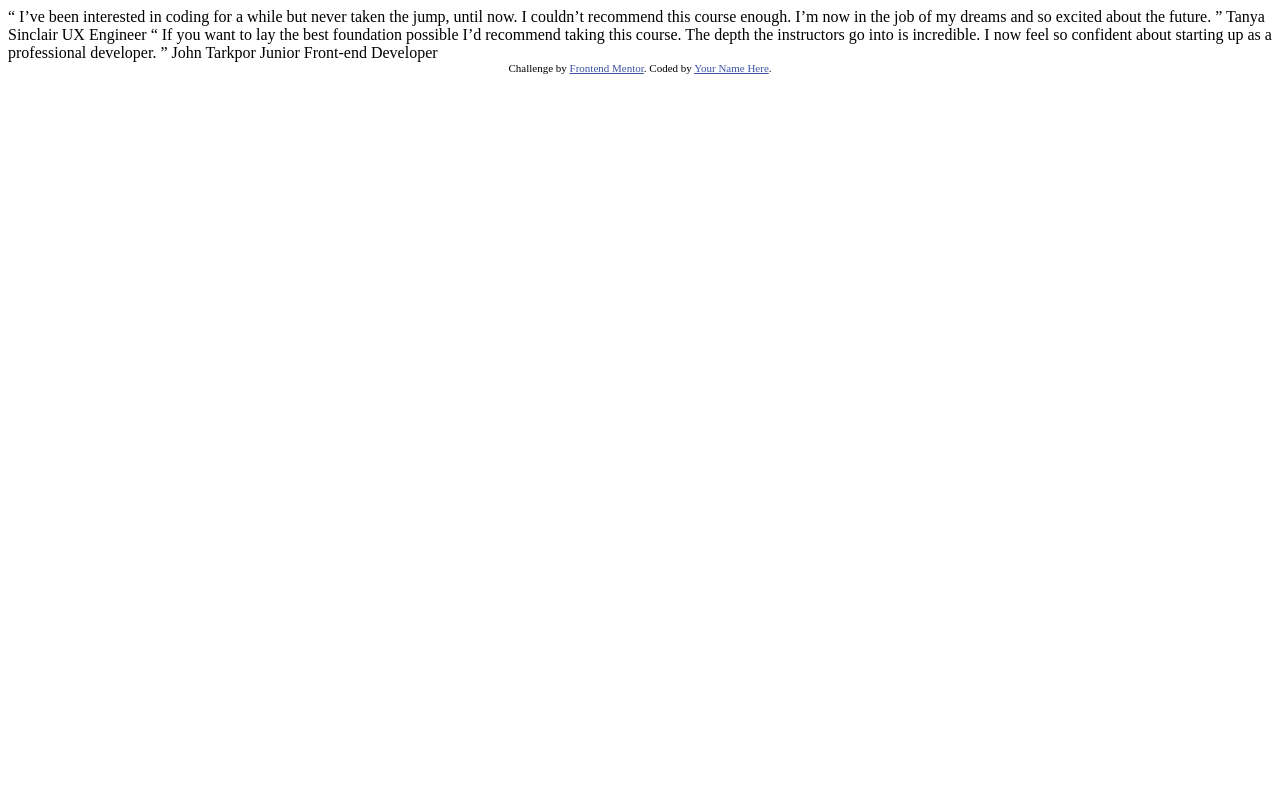
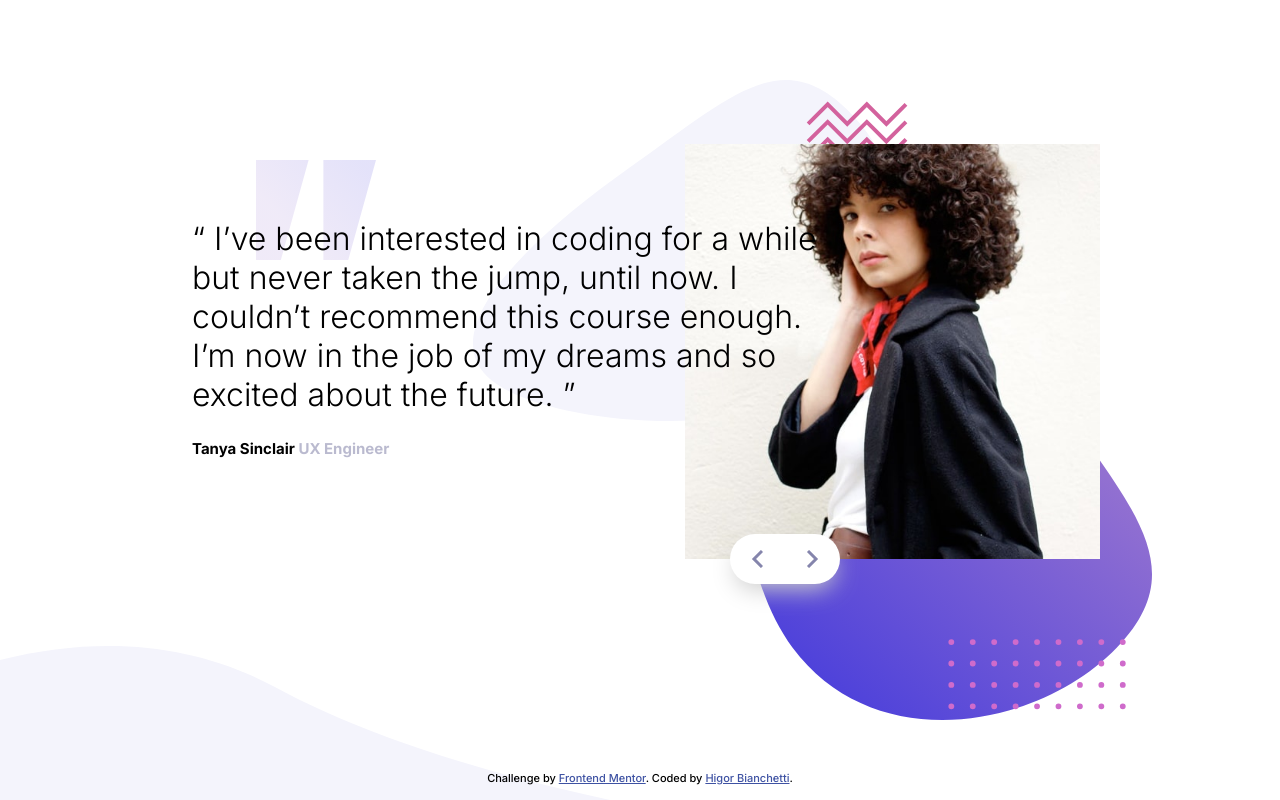
Before and after one commit to higor-bianchetti/coding-bootcamp-testimonials-slider, a plain HTML site: page index.html in a window 1280 px wide. Drawn offline with Linux system fonts and the light colour scheme.

Commit message:
Developing the page

```diff
--- a/index.html
+++ b/index.html
@@ -1,38 +1,52 @@
 <!DOCTYPE html>
 <html lang="en">
+
 <head>
   <meta charset="UTF-8">
-  <meta name="viewport" content="width=device-width, initial-scale=1.0"> <!-- displays site properly based on user's device -->
+  <meta name="viewport" content="width=device-width, initial-scale=1.0">
+  <!-- displays site properly based on user's device -->
 
   <link rel="icon" type="image/png" sizes="32x32" href="./images/favicon-32x32.png">
+  <link href="https://fonts.googleapis.com/css2?family=Inter:wght@300;500;700&display=swap" rel="stylesheet">
+  <link rel="stylesheet" href="./style.css">
+  <title>Frontend Mentor | Coding Bootcamp Testimonials Slider</title>
+</head>
 
-  <title>Frontend Mentor | Coding Bootcamp Testimonials Slider</title>
-
-  <!-- Feel free to remove these styles or customise in your own stylesheet 👍 -->
-  <style>
-    .attribution { font-size: 11px; text-align: center; }
-    .attribution a { color: hsl(228, 45%, 44%); }
-  </style>
-</head>
 <body>
-
-  “ I’ve been interested in coding for a while but never taken the jump, until now.
-  I couldn’t recommend this course enough. I’m now in the job of my dreams and so
-  excited about the future. ”
-
-  Tanya Sinclair
-  UX Engineer
-
-  “ If you want to lay the best foundation possible I’d recommend taking this course.
-  The depth the instructors go into is incredible. I now feel so confident about
-  starting up as a professional developer. ”
-
-  John Tarkpor
-  Junior Front-end Developer
+  <div id="bg1"></div>
+  <div id="bg2"></div>
+  <div id="bg3"></div>
+  <div id="slider">
+    <div class="testimonial">
+      <div class="image">
+        <img src="images/image-tanya.jpg" alt="Tanya Sinclair - UX Engineer" class="testimonial1">
+        <img src="images/image-john.jpg" alt="John Tarkpor - Junior Front-end Developer" class="testimonial2">
+      </div>
+      <div class="text">
+        <p class="testimonial1">“ I’ve been interested in coding for a while but never taken the jump, until now.
+          I couldn’t recommend this course enough. I’m now in the job of my dreams and so
+          excited about the future. ”</p>
+        <p class="testimonial2">“ If you want to lay the best foundation possible I’d recommend taking this course.
+          The depth the instructors go into is incredible. I now feel so confident about
+          starting up as a professional developer. ”</p>
+        <div class="author">
+          <p class="testimonial1">Tanya Sinclair <span class="occupation">UX Engineer</span></p>
+          <p class="testimonial2">John Tarkpor <span class="occupation">Junior Front-end Developer</span></p>
+        </div>
+      </div>
+      <div class="buttons">
+        <div class="btn btn-prev" onclick="toggle()"></div>
+        <div class="btn btn-next" onclick="toggle()"></div>
+      </div>
+    </div>
+  </div>
 
   <div class="attribution">
     Challenge by <a href="https://www.frontendmentor.io?ref=challenge" target="_blank">Frontend Mentor</a>.
-    Coded by <a href="#">Your Name Here</a>.
+    Coded by <a href="https://github.com/higor-bianchetti" target="_blank">Higor Bianchetti</a>.
   </div>
+
+  <script src="scrips.js"></script>
 </body>
+
 </html>
--- /dev/null
+++ b/scrips.js
@@ -0,0 +1,16 @@
+let toggleTestimonial = true;
+
+function toggle() {
+  toggleTestimonial = !toggleTestimonial;
+
+  testimonial1 = document.getElementsByClassName('testimonial1');
+  testimonial2 = document.getElementsByClassName('testimonial2');
+
+  Array.prototype.forEach.call(testimonial1, (item) => {
+    item.style.display = !toggleTestimonial ? 'none' : 'block';
+  });
+
+  Array.prototype.forEach.call(testimonial2, (item) => {
+    item.style.display = toggleTestimonial ? 'none' : 'block';
+  });
+}
--- /dev/null
+++ b/style.css
@@ -0,0 +1,136 @@
+:root {
+  --primary-color: hsl(240, 38%, 20%);
+  --secondary-color: hsl(240, 18%, 77%);
+}
+
+* {
+  margin: 0;
+  padding: 0;
+  font-family: 'Inter', sans-serif;
+}
+
+#bg1 {
+  width: 100%;
+  height: 100vh;
+  position: absolute;
+  z-index: 1;
+  background-image: url('images/pattern-curve.svg');
+  background-repeat: no-repeat;
+  background-position: left bottom;
+}
+
+#bg2 {
+  width: 80%;
+  height: 80vh;
+  top: 10vh;
+  left: 10%;
+  position: absolute;
+  z-index: 2;
+  background-image: url('images/pattern-bg.svg');
+  background-repeat: no-repeat;
+  background-position: right;
+  background-size: contain;
+}
+
+#bg3 {
+  width: 80%;
+  height: 80vh;
+  left: 20%;
+  top: 20vh;
+  position: absolute;
+  z-index: 3;
+  background-image: url('images/pattern-quotes.svg');
+  background-repeat: no-repeat;
+}
+
+#slider {
+  width: 70%;
+  top: 18vh;
+  left: 15%;
+  position: relative;
+  z-index: 4;
+}
+
+#slider .testimonial .image {
+  position: relative;
+  width: 415px;
+  height: 415px;
+  left: 55%;
+  z-index: 1;
+}
+
+#slider .testimonial .image img {
+  height: 415px;
+}
+
+#slider .testimonial .text {
+  display: inline-block;
+  position: absolute;
+  top: 75px;
+  font-size: 32px;
+  font-weight: 300;
+  width: 650px;
+  z-index: 2;
+}
+
+#slider .testimonial .text .author {
+  font-weight: 700;
+  font-size: 15px;
+  margin-top: 25px;
+}
+
+#slider .testimonial .text .author .occupation {
+  color: var(--secondary-color);
+}
+
+#slider .testimonial .buttons {
+  position: relative;
+  width: 110px;
+  height: 50px;
+  left: 60%;
+  top: -25px;
+  z-index: 10;
+  border-radius: 50px;
+  background-color: white;
+  box-shadow: 0px 10px 25px -5px rgba(204, 204, 204, 1);
+}
+
+#slider .testimonial .buttons .btn {
+  display: inline-block;
+  width: 50%;
+  height: 100%;
+  cursor: pointer;
+}
+
+#slider .testimonial .buttons .btn-prev {
+  float: left;
+  border-radius: 50px 0 0 50px;
+  background-image: url('images/icon-prev.svg');
+  background-repeat: no-repeat;
+  background-position: center;
+}
+
+#slider .testimonial .buttons .btn-next {
+  float: right;
+  border-radius: 0 50px 50px 0;
+  background-image: url('images/icon-next.svg');
+  background-repeat: no-repeat;
+  background-position: center;
+}
+
+.testimonial2 {
+  display: none;
+}
+
+.attribution {
+  width: 100%;
+  position: absolute;
+  font-size: 11px;
+  text-align: center;
+  bottom: 15px;
+  z-index: 5;
+}
+
+.attribution a {
+  color: hsl(228, 45%, 44%);
+}
```
